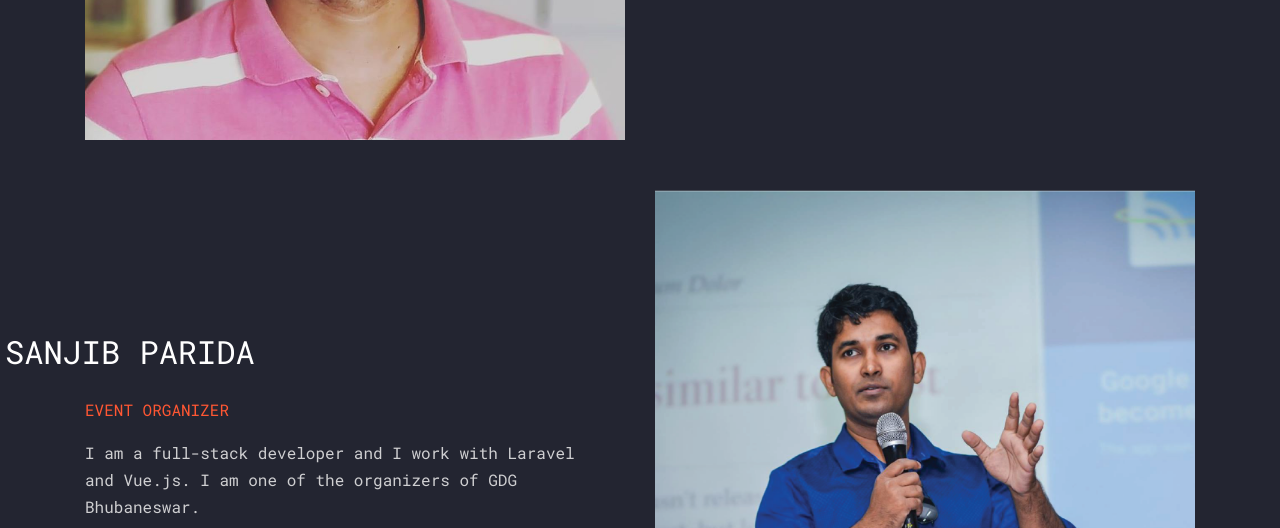
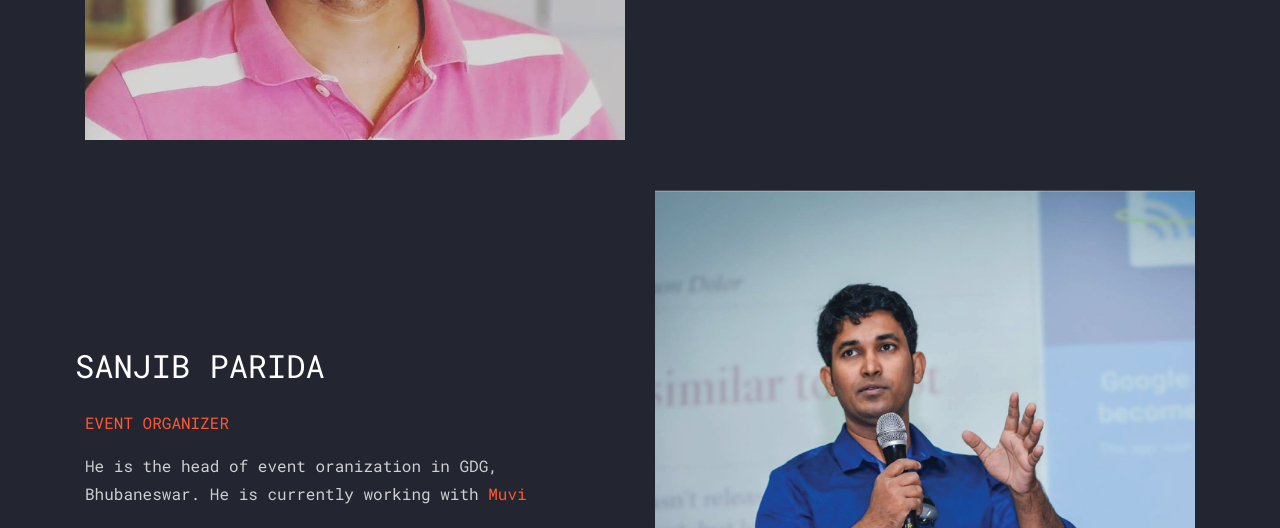
Before and after one commit to partha2000/Google-Developer-Group-_enigma_webpage, a plain HTML site: page index.html in a window 1280 px wide. Shown: the part 1727-2255 px from the top of the page. Drawn offline with Linux system fonts and the light colour scheme; files whose address does not match are found by name.

Commit message:
solved minor css problems

```diff
--- a/css/style.css
+++ b/css/style.css
@@ -659,7 +659,7 @@ h1, h2, h3, h4, h5,
 .speaker {
   margin-bottom: 50px; }
   .speaker .name {
-    left: -80px;
+    left: -10px;
     position: relative; }
     @media (max-width: 1199.98px) {
       .speaker .name {
--- a/index.html
+++ b/index.html
@@ -122,7 +122,8 @@
             <h2 class="text-white mb-4 name" data-aos="fade-left" data-aos-delay="200">SANJIB PARIDA</h2>
             <div class="bio pr-lg-5">
               <span class="text-uppercase text-primary d-block mb-3" data-aos="fade-left" data-aos-delay="300">Event Organizer</span>
-              <p class="mb-4" data-aos="fade-left" data-aos-delay="400">I am a full-stack developer and I work with Laravel and Vue.js. I am one of the organizers of GDG Bhubaneswar.</p>
+              <p class="mb-4" data-aos="fade-left" data-aos-delay="400">He is the head of event oranization in GDG, Bhubaneswar. He is currently
+               working with <a href="https://www.muvi.com/?fbclid=IwAR0M4x6I0IEcot0goRQHtqGHn8-x_ZYRF2F-FYaj4errRQLfFvMBSQeeDH8">Muvi</a></p>
               <p data-aos="fade-left" data-aos-delay="500">
                 Follow Sanjib &mdash;
                 <a href="https://www.facebook.com/sanjibjan18" class="p-2"><span class="icon-facebook"></span></a>
```
Also changed, not shown: 1 other file.
